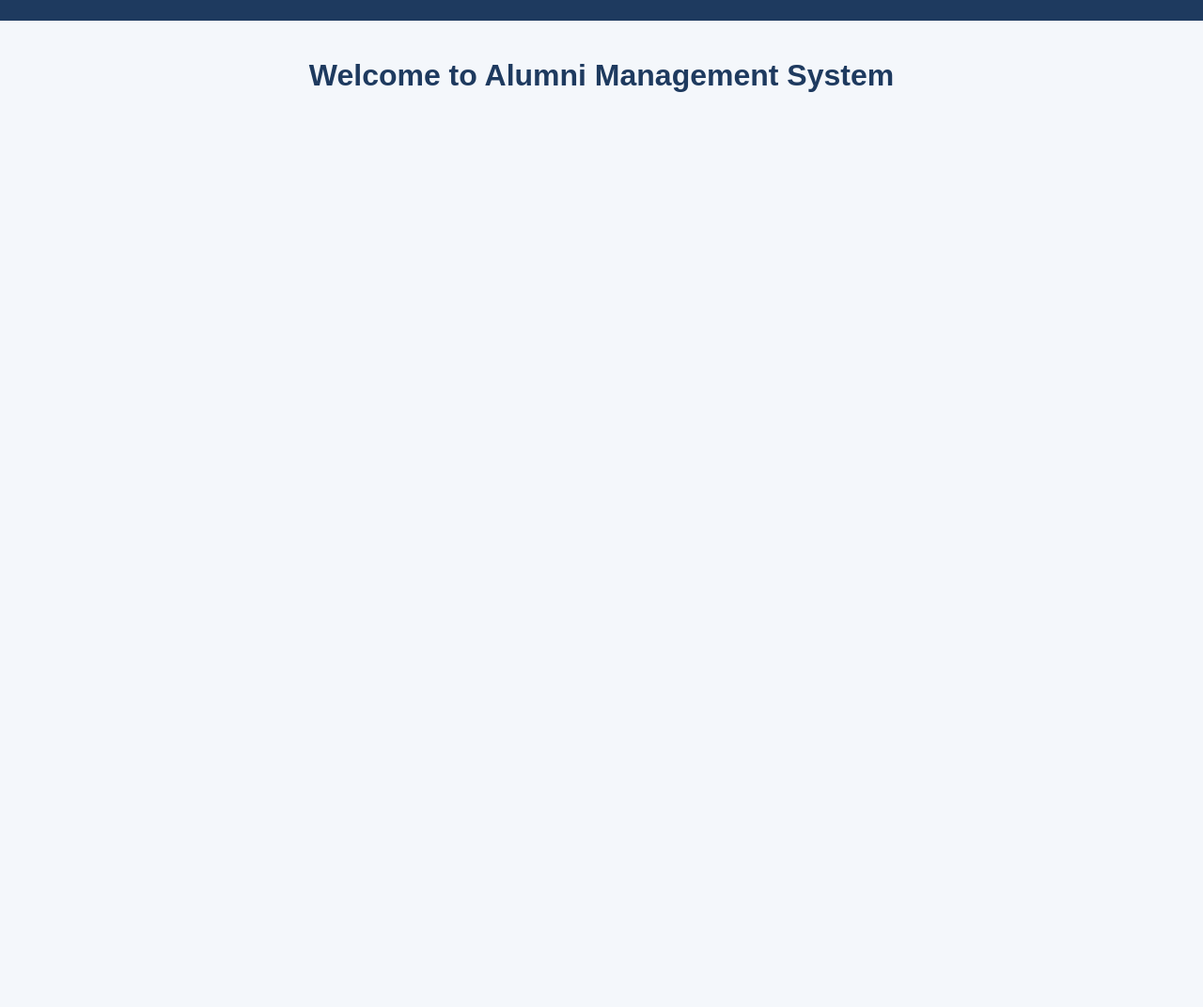
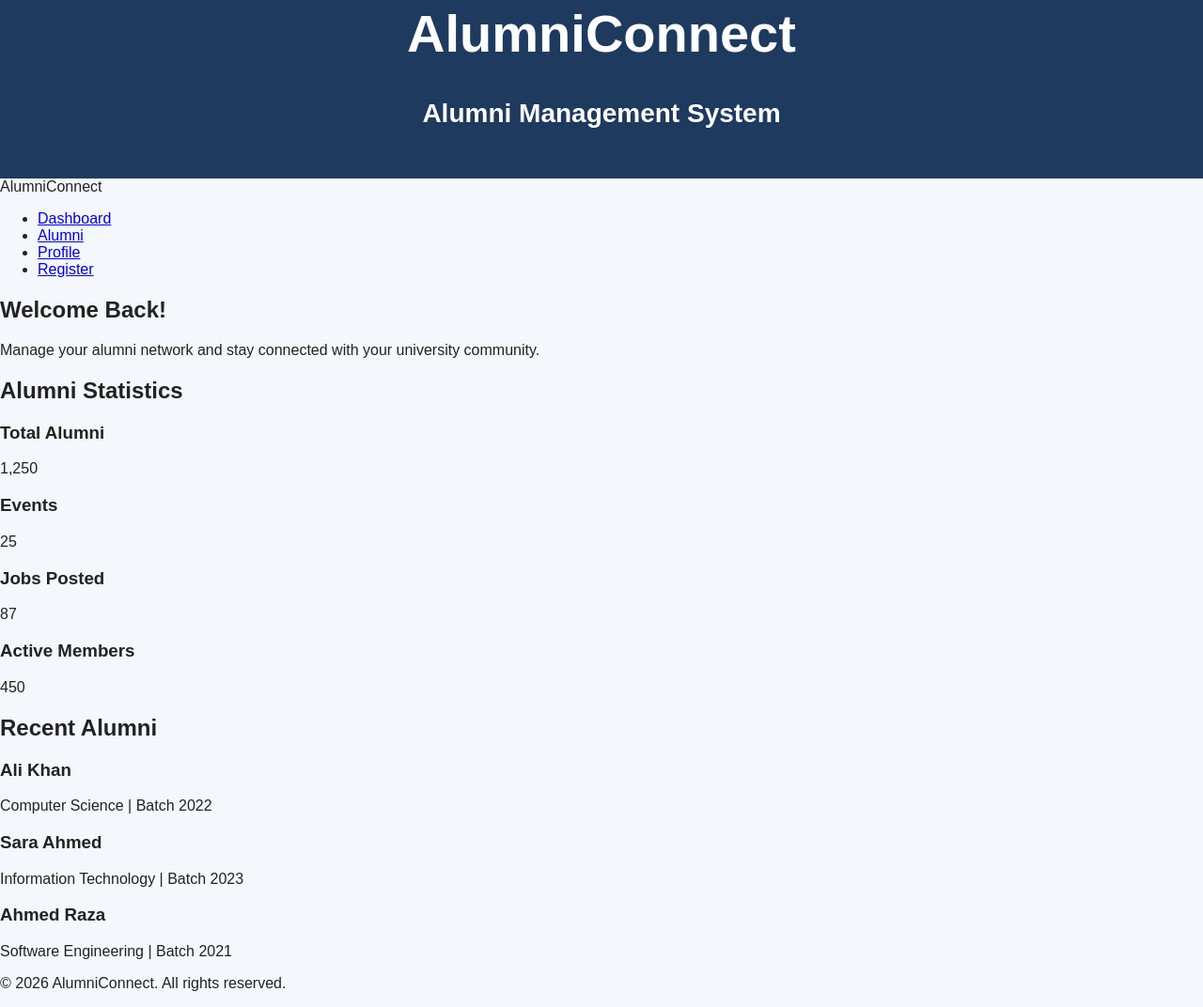
Before and after one commit to ubedullah-mahar/alumni-system, a plain HTML site: page index.html in a window 1280 px wide. Shown: the part 60-1132 px from the top of the page at 94% size. Before the commit the page ends 800 px from the top, so only its background shows below. Drawn offline with Linux system fonts and the light colour scheme.

Commit message:
Create main alumni dashboard layout

```diff
--- a/index.html
+++ b/index.html
@@ -12,13 +12,133 @@
 
 <body>
 
+    <!-- Header -->
     <header>
-        Alumni Management System
+        <div class="header-container">
+            <h1>AlumniConnect</h1>
+
+            <p>Alumni Management System</p>
+        </div>
     </header>
 
-    <main>
-        <h1>Welcome to Alumni Management System</h1>
+
+    <!-- Navigation -->
+    <nav class="navbar">
+
+        <div class="nav-container">
+
+            <div class="logo">
+                AlumniConnect
+            </div>
+
+            <ul class="nav-links">
+                <li>
+                    <a href="index.html">Dashboard</a>
+                </li>
+
+                <li>
+                    <a href="alumni.html">Alumni</a>
+                </li>
+
+                <li>
+                    <a href="profile.html">Profile</a>
+                </li>
+
+                <li>
+                    <a href="register.html">Register</a>
+                </li>
+            </ul>
+
+        </div>
+
+    </nav>
+
+
+    <!-- Main Content -->
+    <main class="main-container">
+
+        <!-- Welcome / Dashboard Section -->
+        <section class="dashboard">
+
+            <h2>Welcome Back!</h2>
+
+            <p>
+                Manage your alumni network and stay connected
+                with your university community.
+            </p>
+
+        </section>
+
+
+        <!-- Statistics Section -->
+        <section class="statistics">
+
+            <h2>Alumni Statistics</h2>
+
+            <div class="stats">
+
+                <div class="stat-card">
+                    <h3>Total Alumni</h3>
+                    <p>1,250</p>
+                </div>
+
+                <div class="stat-card">
+                    <h3>Events</h3>
+                    <p>25</p>
+                </div>
+
+                <div class="stat-card">
+                    <h3>Jobs Posted</h3>
+                    <p>87</p>
+                </div>
+
+                <div class="stat-card">
+                    <h3>Active Members</h3>
+                    <p>450</p>
+                </div>
+
+            </div>
+
+        </section>
+
+
+        <!-- Recent Alumni Section -->
+        <section class="recent-alumni">
+
+            <h2>Recent Alumni</h2>
+
+            <div class="recent-alumni-container">
+
+                <div class="recent-alumni-item">
+                    <h3>Ali Khan</h3>
+                    <p>Computer Science | Batch 2022</p>
+                </div>
+
+                <div class="recent-alumni-item">
+                    <h3>Sara Ahmed</h3>
+                    <p>Information Technology | Batch 2023</p>
+                </div>
+
+                <div class="recent-alumni-item">
+                    <h3>Ahmed Raza</h3>
+                    <p>Software Engineering | Batch 2021</p>
+                </div>
+
+            </div>
+
+        </section>
+
     </main>
+
+
+    <!-- Footer -->
+    <footer>
+
+        <p>
+            &copy; 2026 AlumniConnect. All rights reserved.
+        </p>
+
+    </footer>
 
 </body>
 
```
